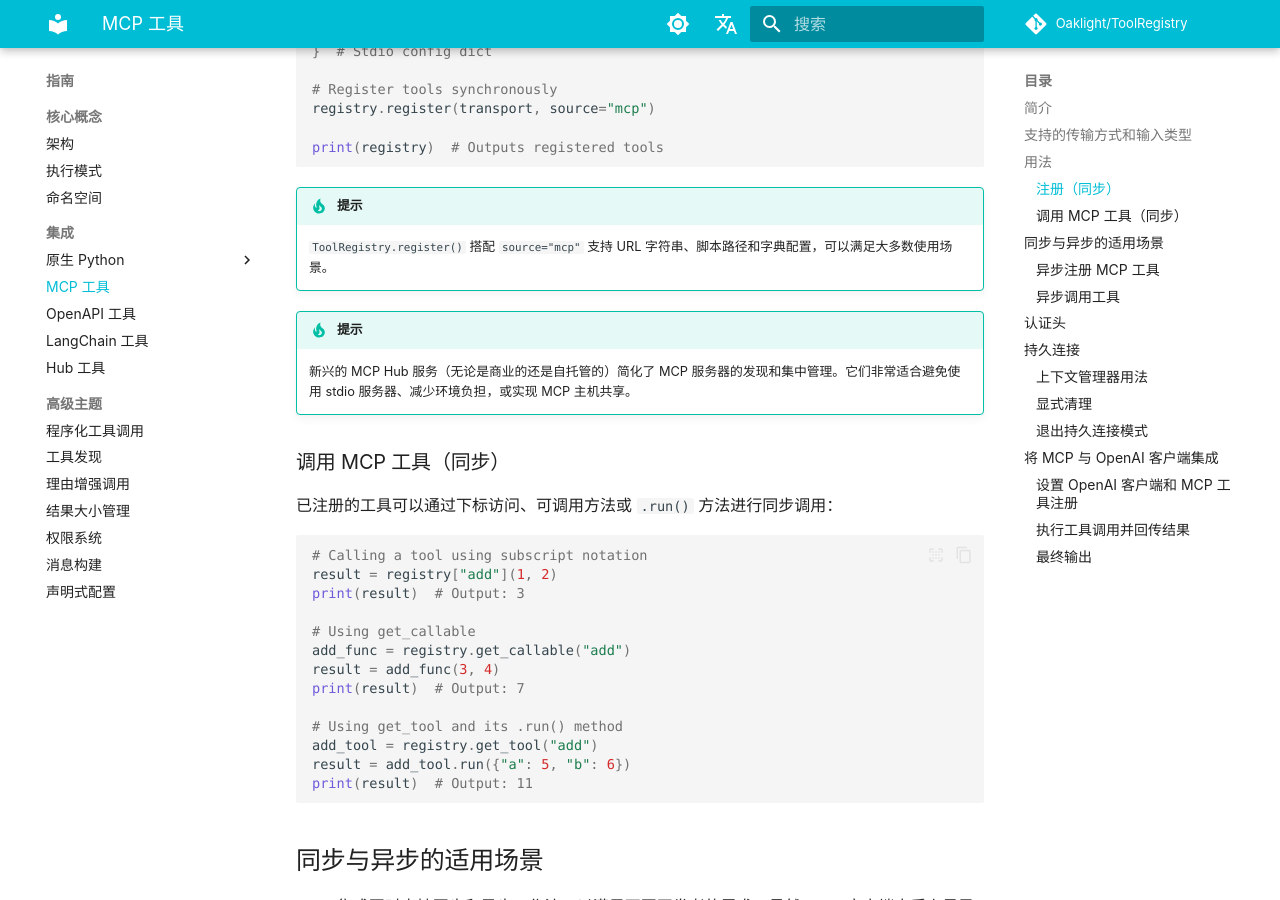
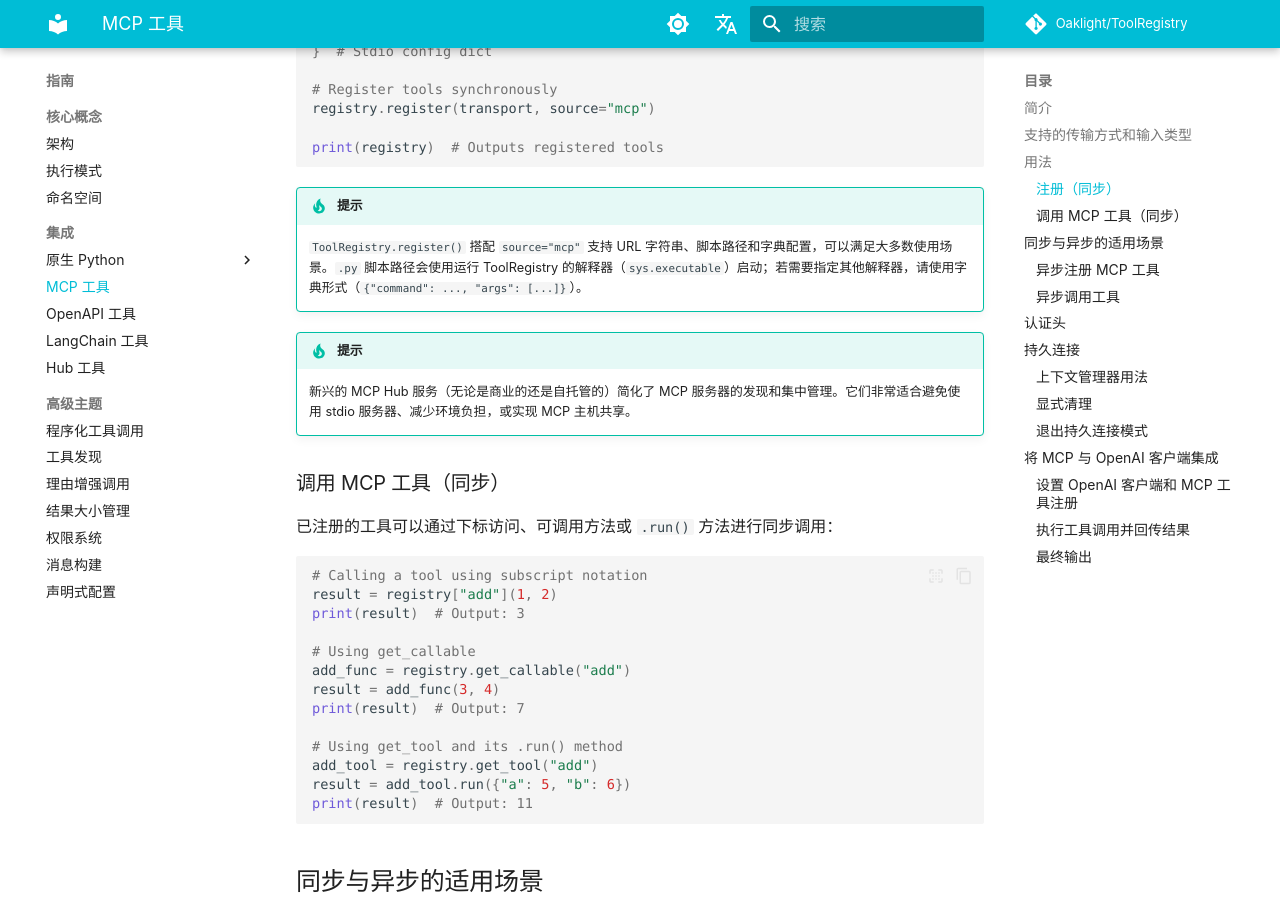
Before and after one commit to Oaklight/ToolRegistry, an MkDocs documentation site: the page built from docs/usage/integrations/mcp.md, in a window 1280 px wide and 900 px high, scrolled down 1681 px. Built offline with MkDocs 1.6.1 and Material for MkDocs 9.7.7, drawn with Linux system fonts in a browser that asks for light colours; some web fonts are replaced; comment, search, counter and statistics services are not loaded.

Commit message:
docs: MCP stdio scripts use sys.executable (#323)

````diff
--- a/docs/usage/integrations/mcp.md
+++ b/docs/usage/integrations/mcp.md
@@ -61,7 +61,7 @@ print(registry)  # Outputs registered tools
 ```
 
 !!! tip "提示"
-    `ToolRegistry.register()` 搭配 `source="mcp"` 支持 URL 字符串、脚本路径和字典配置，可以满足大多数使用场景。
+    `ToolRegistry.register()` 搭配 `source="mcp"` 支持 URL 字符串、脚本路径和字典配置，可以满足大多数使用场景。`.py` 脚本路径会使用运行 ToolRegistry 的解释器（`sys.executable`）启动；若需要指定其他解释器，请使用字典形式（`{"command": ..., "args": [...]}`）。
 
 !!! tip "提示"
     新兴的 MCP Hub 服务（无论是商业的还是自托管的）简化了 MCP 服务器的发现和集中管理。它们非常适合避免使用 stdio 服务器、减少环境负担，或实现 MCP 主机共享。
````
Also changed, not shown: docs/changelog.md (+1 -0 lines).
